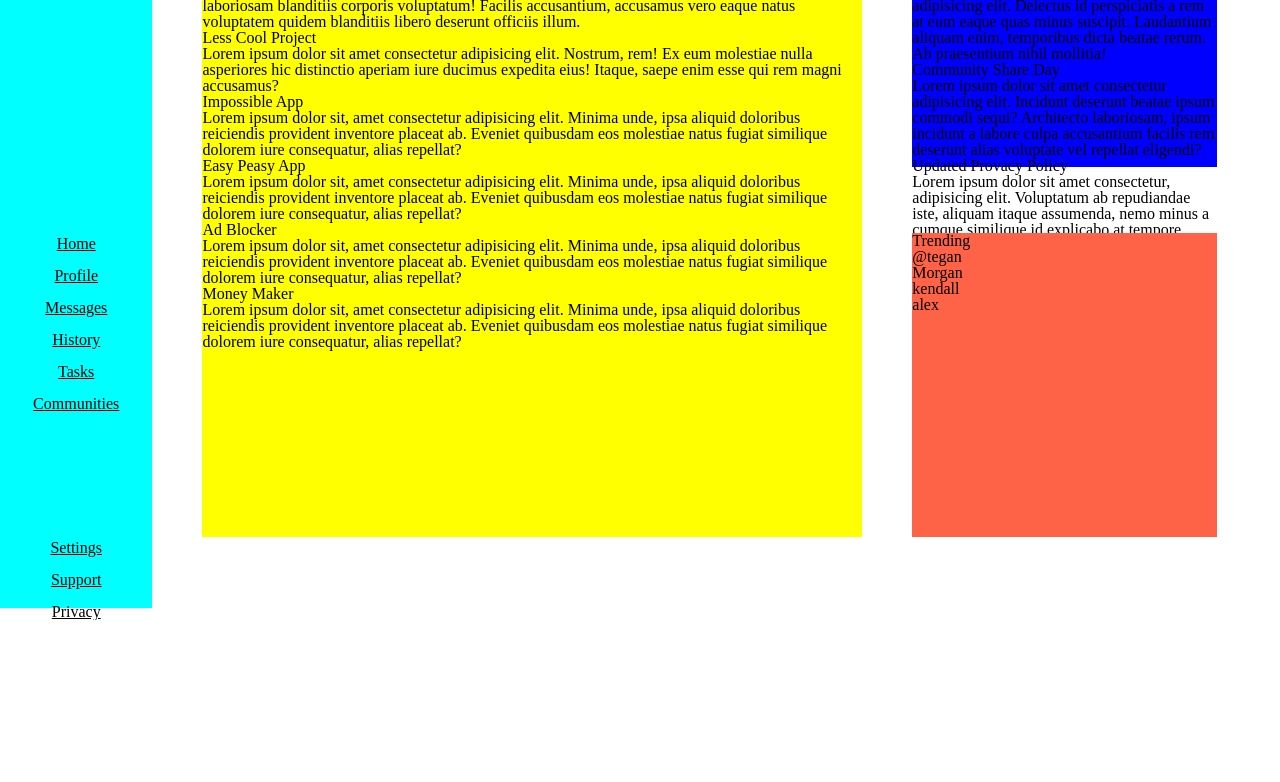
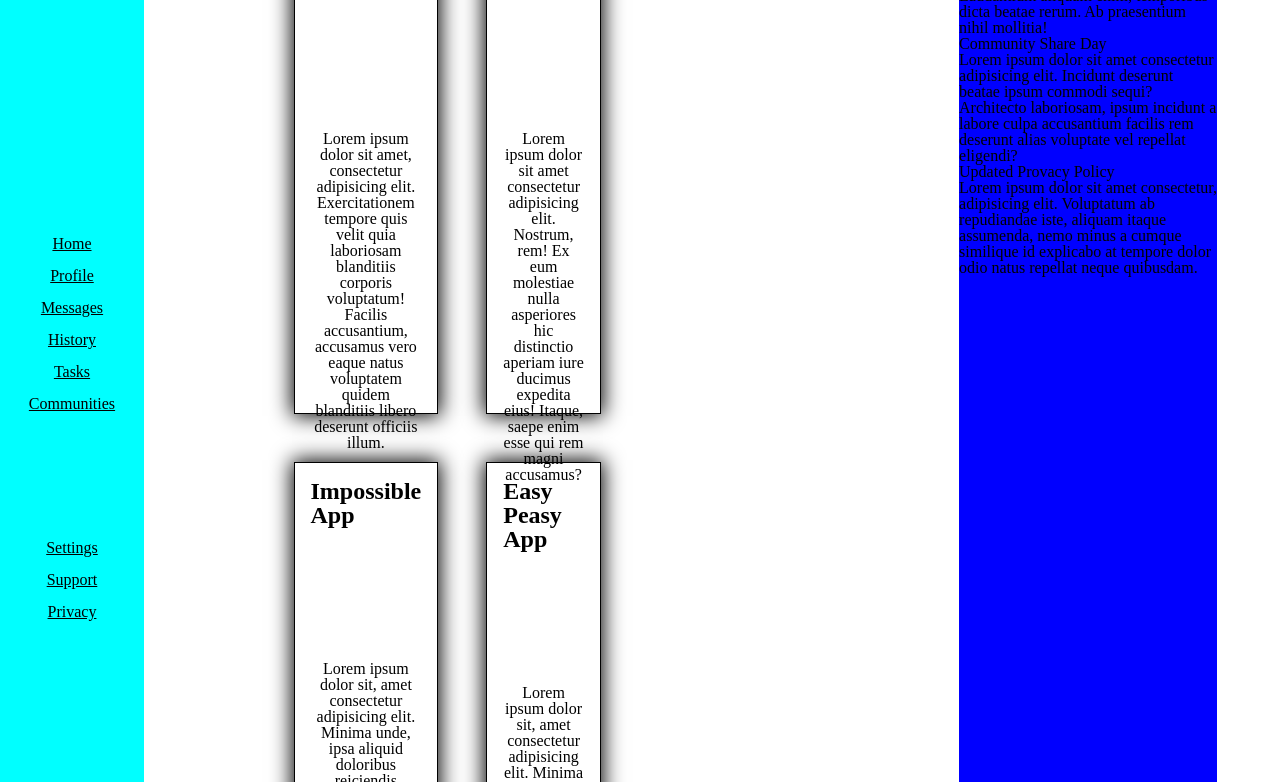
Before and after one commit to Dan-McGrath/Admin-Dashboard, a plain HTML site: page index.html in a window 1280 px wide. Shown: the part 192-974 px from the top of the page. Before the commit the page ends 812 px from the top, so only its background shows below. Drawn offline with Linux system fonts and the light colour scheme.

Commit message:
Basic styles for projects

```diff
--- a/styles.scss
+++ b/styles.scss
@@ -70,8 +70,7 @@ table {
     grid-area: 1 / 2 / 3 / 6;
 }
 
-.projects {
-    background-color: yellow;
+.projects-section {
     grid-area: 3 / 2 / 12 / 4;
 }
 
@@ -144,7 +143,44 @@ table {
 // End Profile
 
 // Projects
+.projects-section {
+    height: 100%;
+    display: flex;
+    flex-direction: column;
+}
+
+.projects-section > h2 {
+    font-size: 3rem;
+    text-align: center;
+    padding: 4rem;
+}
 
 .projects {
+    display: grid;
+    grid-template-columns: 1fr 1fr;
+    grid-template-rows: 1fr 1fr 1fr;
+    height: 100%;
+    gap: 3rem;
+    justify-items: center;
 
+
+    .card {
+        border: 1px solid black;
+        padding: 1rem;
+        box-shadow: 0 0 20px 2px;
+        max-width: 800px;
+
+        h3 {
+            font-size: 1.5rem;
+            font-weight: bold;
+            margin-bottom: 1rem;
+        }
+
+        p {
+            font-size: 1rem;
+            text-align: center;
+            position: relative;
+            top: 25%;
+        }
+    }
 }
```
Also changed, not shown: styles.css, 1 other file.
